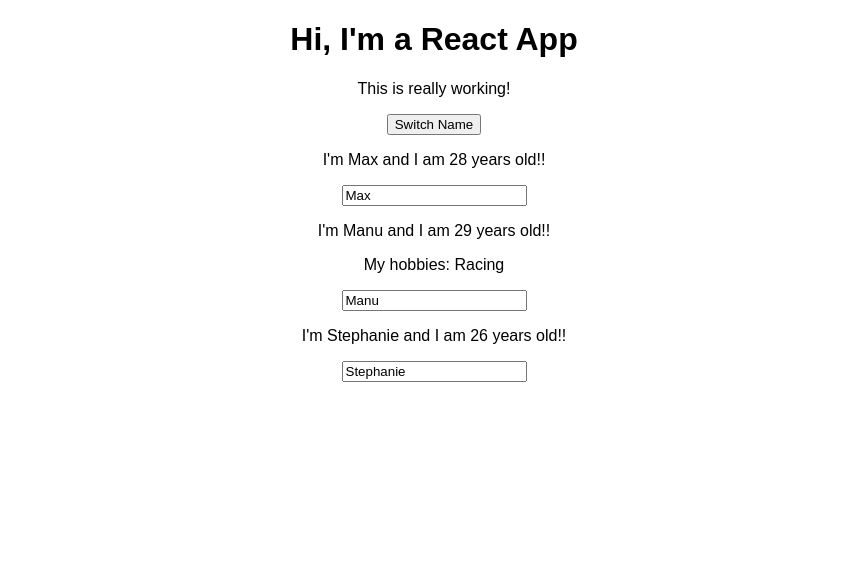
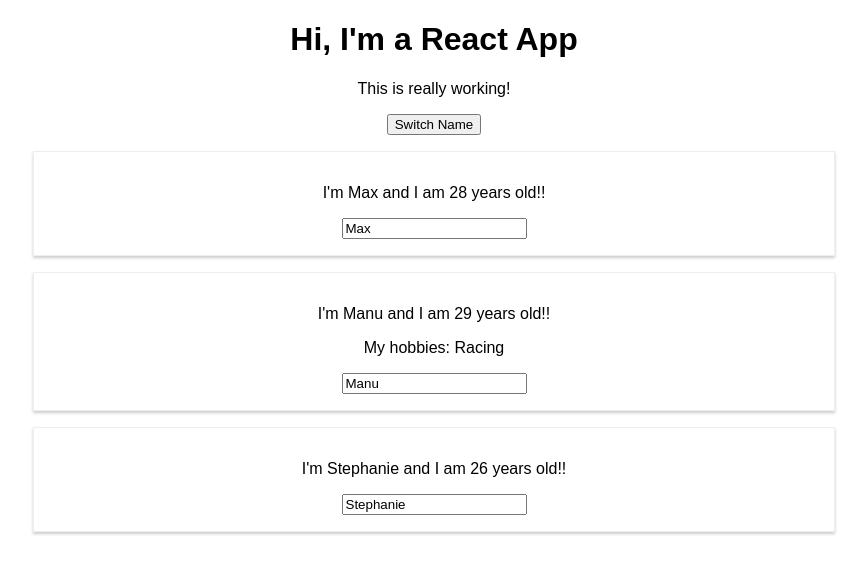
Before and after one commit to alexander215/react-complete-guide, a React (Create React App) app: page / in a window 1280 px wide. Shown: the top 574 px of the page, without its empty margins (206-1073 px from the left). Built offline with nearby package versions, Linux system fonts and the light colour scheme.

Commit message:
Create Person.css file to style Person containers

```diff
--- /dev/null
+++ b/src/Person/Person.css
@@ -0,0 +1,8 @@
+.Person {
+    width: 60%;
+    margin: 16px auto;
+    border: 1px solid #eee;
+    box-shadow: 0 2px 3px #ccc;
+    padding: 16px;
+    text-align: center;
+}
--- a/src/Person/Person.js
+++ b/src/Person/Person.js
@@ -1,11 +1,12 @@
 import React from 'react';
+import './Person.css'
 
 const person = (props) => {
     // Simple, undynamic way of doing things:
     // return <p>I'm a Person and I am {Math.floor(Math.random() * 30)} years old!!</p>
 
     return (
-        <div>
+        <div className="Person">
             <p onClick={props.click}>I'm {props.name} and I am {props.age} years old!!</p>
             <p>{props.children}</p>
             <input type="text" onChange={props.changed} value={props.name} />
```
